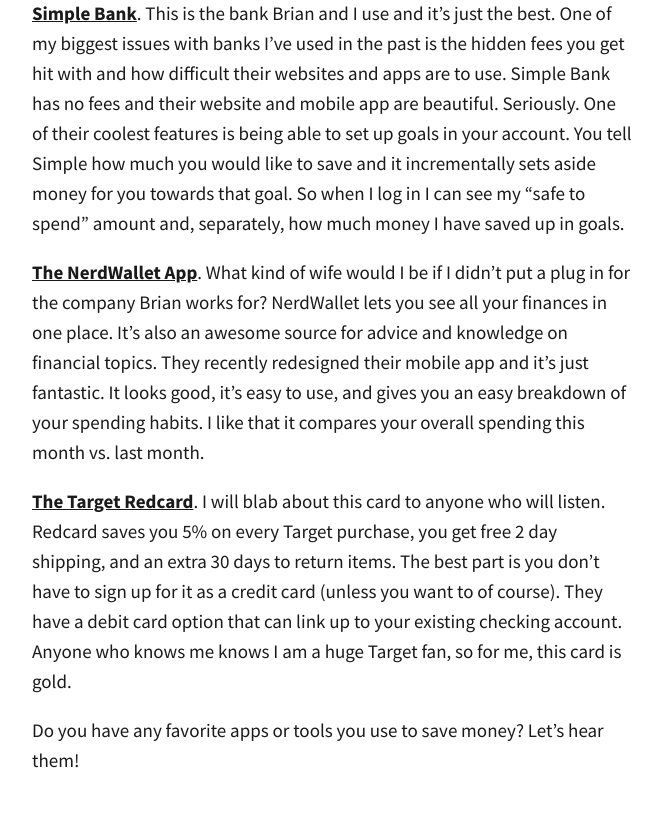
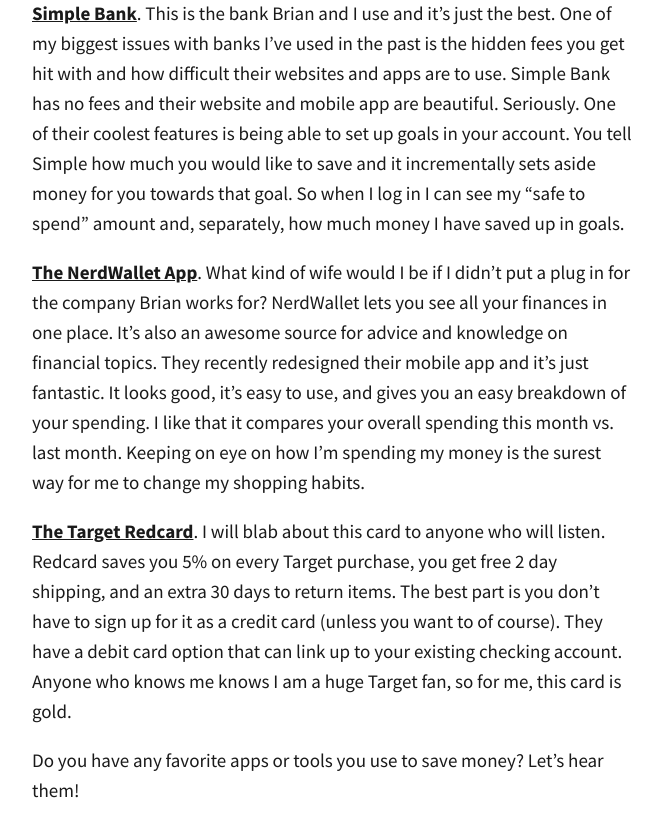
Before and after one commit to totiffany/totiffany.github.io, a Jekyll site: the page built from _posts/2018-08-02-4-Tools-To-Save-Money-Without-Even-Thinking-About-It.md, in a window 1280 px wide and 900 px high, scrolled down 1357 px. Shown: the top 837 px of the window, without its empty margins (308-970 px from the left). Built offline with Jekyll 4.4.1, drawn with Linux system fonts in a browser that asks for light colours; our own code applies the rules of GitHub Pages for plain Markdown files; comment, search, counter and statistics services are not loaded.

Commit message:
Update 2018-08-02-4-Tools-To-Save-Money-Without-Even-Thinking-About-It.md

```diff
--- a/_posts/2018-08-02-4-Tools-To-Save-Money-Without-Even-Thinking-About-It.md
+++ b/_posts/2018-08-02-4-Tools-To-Save-Money-Without-Even-Thinking-About-It.md
@@ -18,7 +18,7 @@ So since money and spending habits are top of mind for me I thought I'd share so
 
 **[Simple Bank](https://www.simple.com/)**. This is the bank Brian and I use and it's just the best. One of my biggest issues with banks I've used in the past is the hidden fees you get hit with and how difficult their websites and apps are to use. Simple Bank has no fees and their website and mobile app are beautiful. Seriously. One of their coolest features is being able to set up goals in your account. You tell Simple how much you would like to save and it incrementally sets aside money for you towards that goal. So when I log in I can see my "safe to spend" amount and, separately, how much money I have saved up in goals.
 
-**[The NerdWallet App](https://itunes.apple.com/us/app/nerdwallet-credit-score-cash/id1174471607?mt=8)**. What kind of wife would I be if I didn't put a plug in for the company Brian works for? NerdWallet lets you see all your finances in one place. It's also an awesome source for advice and knowledge on financial topics. They recently redesigned their mobile app and it's just fantastic. It looks good, it's easy to use, and gives you an easy breakdown of your spending habits. I like that it compares your overall spending this month vs. last month.
+**[The NerdWallet App](https://itunes.apple.com/us/app/nerdwallet-credit-score-cash/id1174471607?mt=8)**. What kind of wife would I be if I didn't put a plug in for the company Brian works for? NerdWallet lets you see all your finances in one place. It's also an awesome source for advice and knowledge on financial topics. They recently redesigned their mobile app and it's just fantastic. It looks good, it's easy to use, and gives you an easy breakdown of your spending. I like that it compares your overall spending this month vs. last month. Keeping on eye on how I'm spending my money is the surest way for me to change my shopping habits.
 
 **[The Target Redcard](https://www.target.com/c/redcard/-/N-4tfyn)**. I will blab about this card to anyone who will listen. Redcard saves you 5% on every Target purchase, you get free 2 day shipping, and an extra 30 days to return items. The best part is you don't have to sign up for it as a credit card (unless you want to of course). They have a debit card option that can link up to your existing checking account. Anyone who knows me knows I am a huge Target fan, so for me, this card is gold.
 
```
